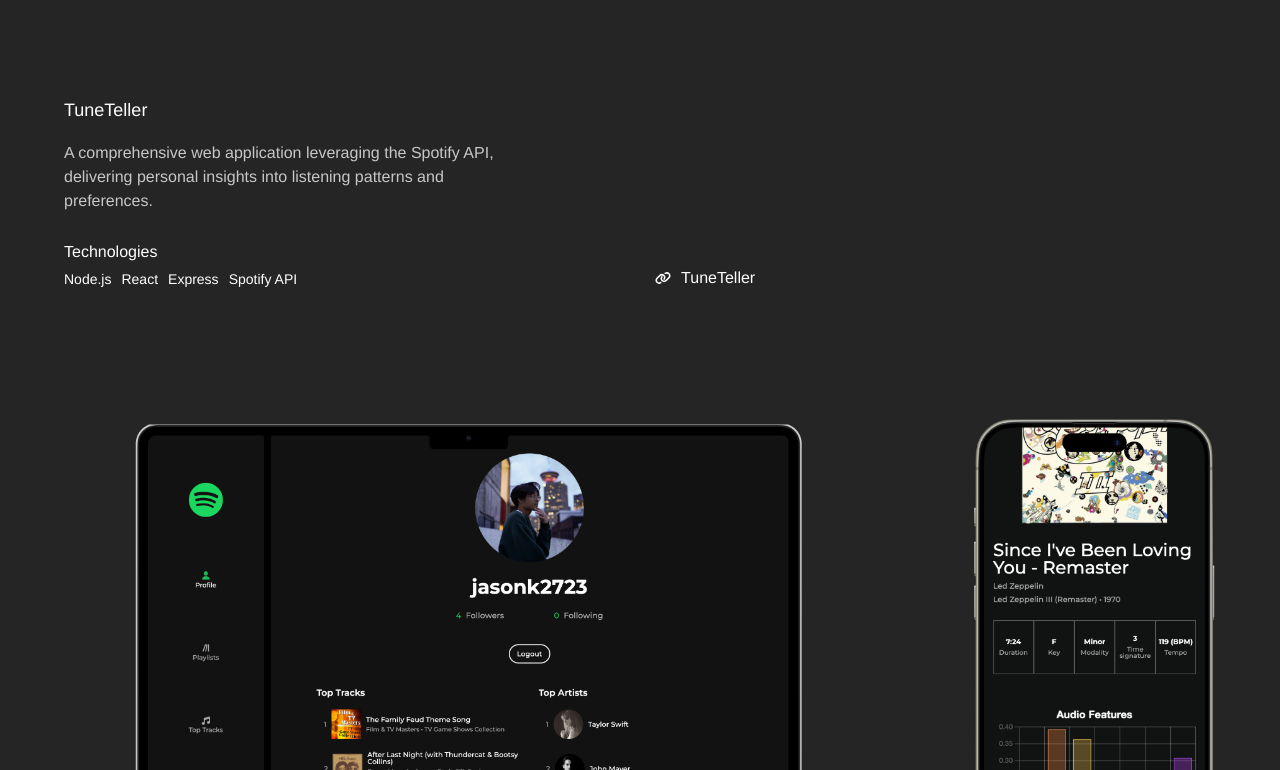
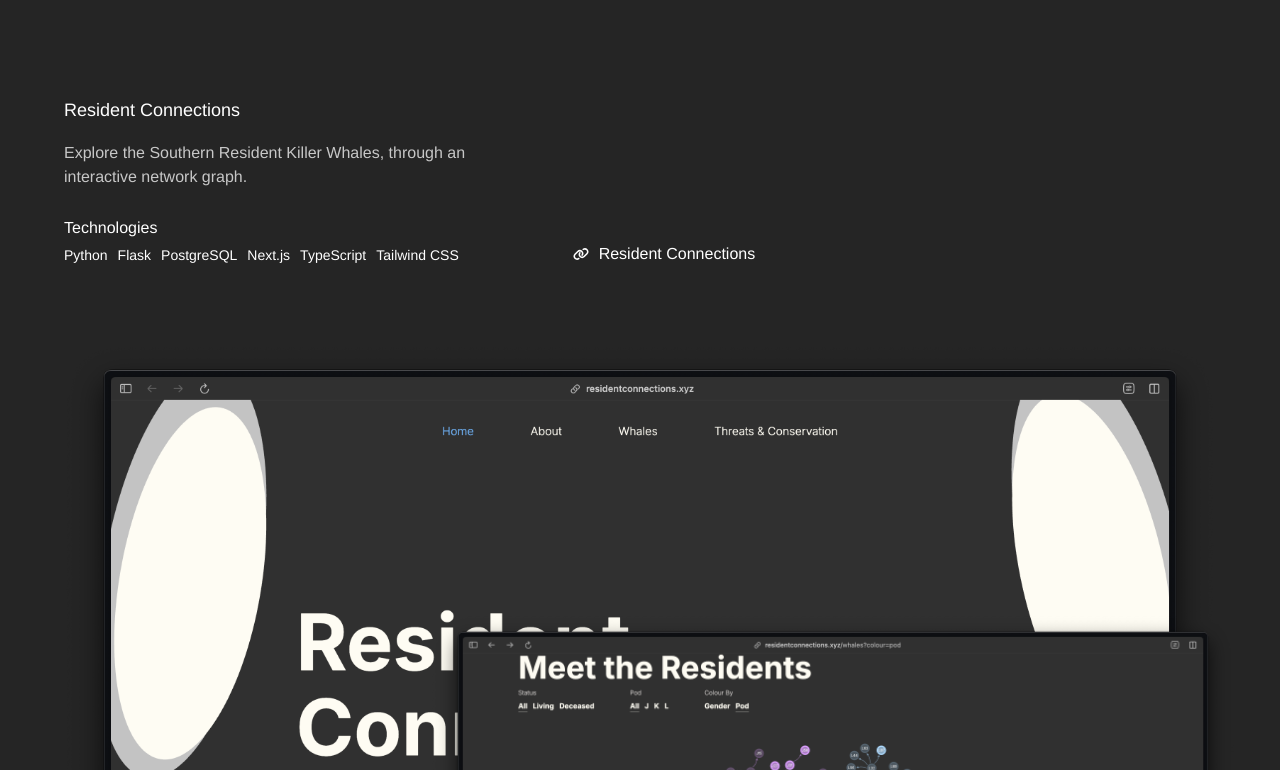
Before and after one commit to JvsonKee/Portfolio-Site, a React (Vite) app in the folder client/: page / in a window 1280 px wide. Shown: the part 2210-2980 px from the top of the page. Built offline with nearby package versions, Linux system fonts and the light colour scheme.

Commit message:
added resident connections

```diff
--- a/client/src/components/Projects/Projects.jsx
+++ b/client/src/components/Projects/Projects.jsx
@@ -1,5 +1,12 @@
 import Header from "../Header";
-import { ProjectsContainer, ProjectsList, ProjectsWrapper } from "./Projects.styled";
+import {
+  ProjectsContainer,
+  ProjectsList,
+  ProjectsWrapper,
+} from "./Projects.styled";
+
+import rchome from "../../assets/images/rc-home.png";
+import rcgraph from "../../assets/images/rc-graph.png";
 import spotDesk from "../../assets/images/spot-desk-mu.png";
 import spotMob from "../../assets/images/spot-mob-mu.png";
 import scraperCode from "../../assets/images/scraper-code.png";
@@ -13,52 +20,70 @@ import YSlide from "../../Animations/YSlide";
 const Projects = forwardRef((props, ref) => {
   const projects = [
     {
+      title: "Resident Connections",
+      description:
+        "Explore the Southern Resident Killer Whales, through an interactive network graph.",
+      link: "https://residentconnections.xyz",
+      linkName: "Resident Connections",
+      technologies: [
+        "Python",
+        "Flask",
+        "PostgreSQL",
+        "Next.js",
+        "TypeScript",
+        "Tailwind CSS",
+      ],
+      images: [rchome, rcgraph],
+      type: 1,
+    },
+    {
       title: "TuneTeller",
-            description: "A comprehensive web application leveraging the Spotify API, delivering personal insights into listening patterns and preferences.",
+      description:
+        "A comprehensive web application leveraging the Spotify API, delivering personal insights into listening patterns and preferences.",
       link: "https://github.com/JvsonKee/Spotify-Project",
       linkName: "TuneTeller",
       technologies: ["Node.js", "React", "Express", "Spotify API"],
       images: [spotDesk, spotMob],
-            type: 0
+      type: 0,
     },
     {
       title: "Calgary Real Estate Web Scraper",
-            description: "A dynamic real estate web scraper focused on aggregating property listings across the city of Calgary.",
+      description:
+        "A dynamic real estate web scraper focused on aggregating property listings across the city of Calgary.",
       link: "https://github.com/JvsonKee/calgary-real-estate-scraper",
       linkName: "Calgary Real Estate Web Scraper",
       technologies: ["Python", "Selenium", "Pandas"],
       images: [scraperCode, scraperCSV],
-            type: 1
+      type: 1,
     },
     {
       title: "Dime",
-            description: "An intuitive financial management application designed to simplify money management and empower users to track expenses, set budgets, and achieve financial goals effortlessly.",
+      description:
+        "An intuitive financial management application designed to simplify money management and empower users to track expenses, set budgets, and achieve financial goals effortlessly.",
       link: "https://github.com/JvsonKee/Dime-CPSC471",
       linkName: "Dime",
       technologies: ["Node.js", "React", "Express", "MySQL"],
       images: [dime],
-            type: 2
-        }
-    ]
+      type: 2,
+    },
+  ];
 
   return (
     <ProjectsContainer ref={ref}>
       <YSlide>
         <ProjectsWrapper>
           <YSlide>
-                        <Header first="Pro–" second="jects" colour="#ffffff"/>
+            <Header first="Pro–" second="jects" colour="#ffffff" />
           </YSlide>
           <ProjectsList>
-                        {
-                            projects.map((project, i) => (
-                                <Project data={project} key={i}/>
-                            ))
-                        }
+            {projects.map((project, i) => (
+              <Project data={project} key={i} />
+            ))}
           </ProjectsList>
         </ProjectsWrapper>
       </YSlide>
     </ProjectsContainer>
-    )
-})
+  );
+});
 
 export default Projects;
```
Lines whose indentation alone changed are shown as unchanged.
